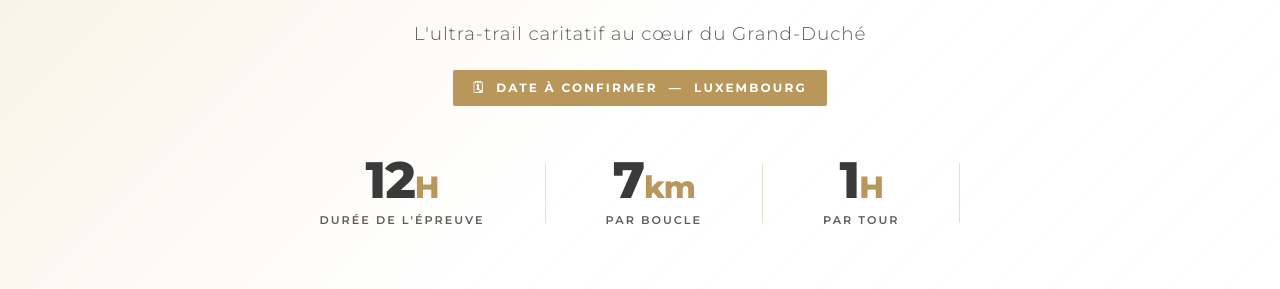
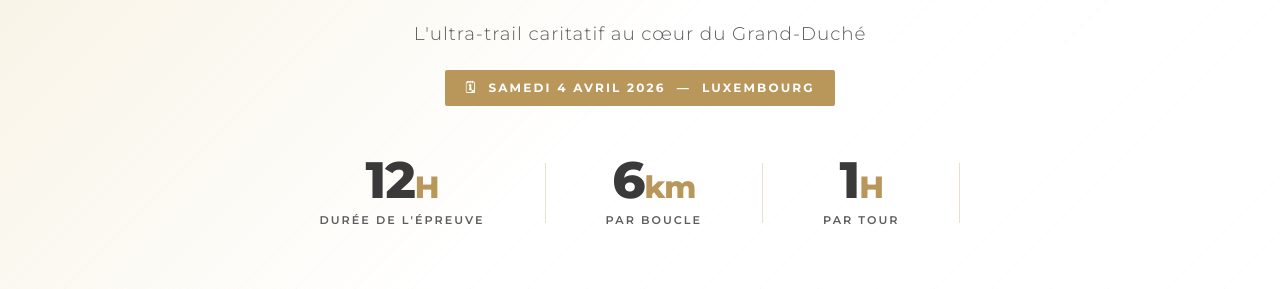
Before and after one commit to cococris/backyard, a plain HTML site: page index.html in a window 1280 px wide. Shown: the part 464-753 px from the top of the page. Drawn offline with nearby package versions, Linux system fonts and the light colour scheme.

Commit message:
fix: update date to Saturday 4 April and distance to 6km in hero

```diff
--- a/index.html
+++ b/index.html
@@ -1395,7 +1395,7 @@
       <img src="logo.png" alt="Backyard de Luxembourg" class="hero-logo" />
 
       <p class="hero-subtitle">L'ultra-trail caritatif au cœur du Grand-Duché</p>
-      <div class="hero-date-badge">🗓&nbsp; Date à confirmer &nbsp;—&nbsp; Luxembourg</div>
+      <div class="hero-date-badge">🗓&nbsp; Samedi 4 avril 2026 &nbsp;—&nbsp; Luxembourg</div>
 
       <div class="hero-stats">
         <div class="hero-stat">
@@ -1404,7 +1404,7 @@
         </div>
         <div class="hero-divider"></div>
         <div class="hero-stat">
-          <span class="hero-stat-value">7<span>km</span></span>
+          <span class="hero-stat-value">6<span>km</span></span>
           <span class="hero-stat-label">Par boucle</span>
         </div>
         <div class="hero-divider"></div>
@@ -1791,7 +1791,7 @@
           <div class="timeline-item">
             <div class="timeline-time">09:00 (H0) · Top Départ</div>
             <div class="timeline-event">Coup de pistolet — Boucle 1</div>
-            <div class="timeline-desc">Tous les athlètes s'élancent ensemble pour la première boucle de 7 km. Le compte à rebours est lancé.</div>
+            <div class="timeline-desc">Tous les athlètes s'élancent ensemble pour la première boucle de 6 km. Le compte à rebours est lancé.</div>
           </div>
           <div class="timeline-item">
             <div class="timeline-time">10:00 à 19:00 · Boucles 2 à 11</div>
```
